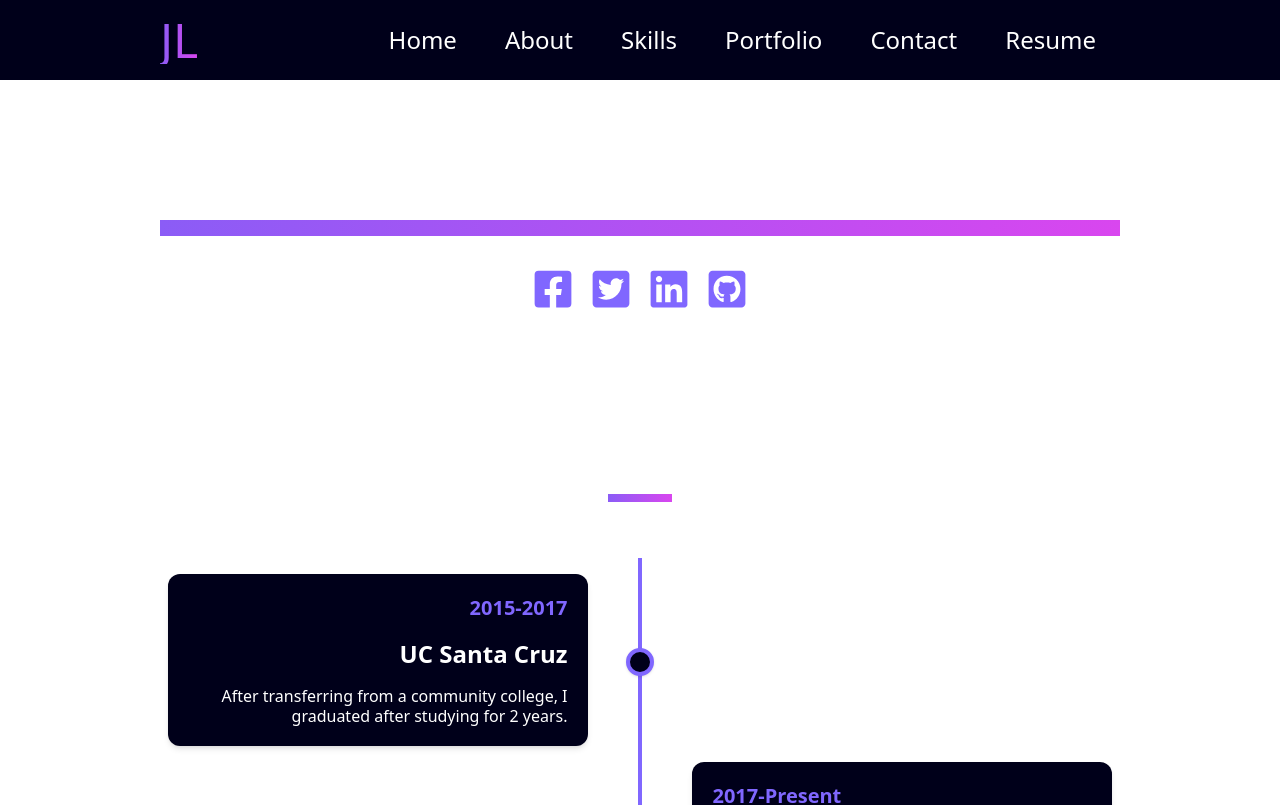
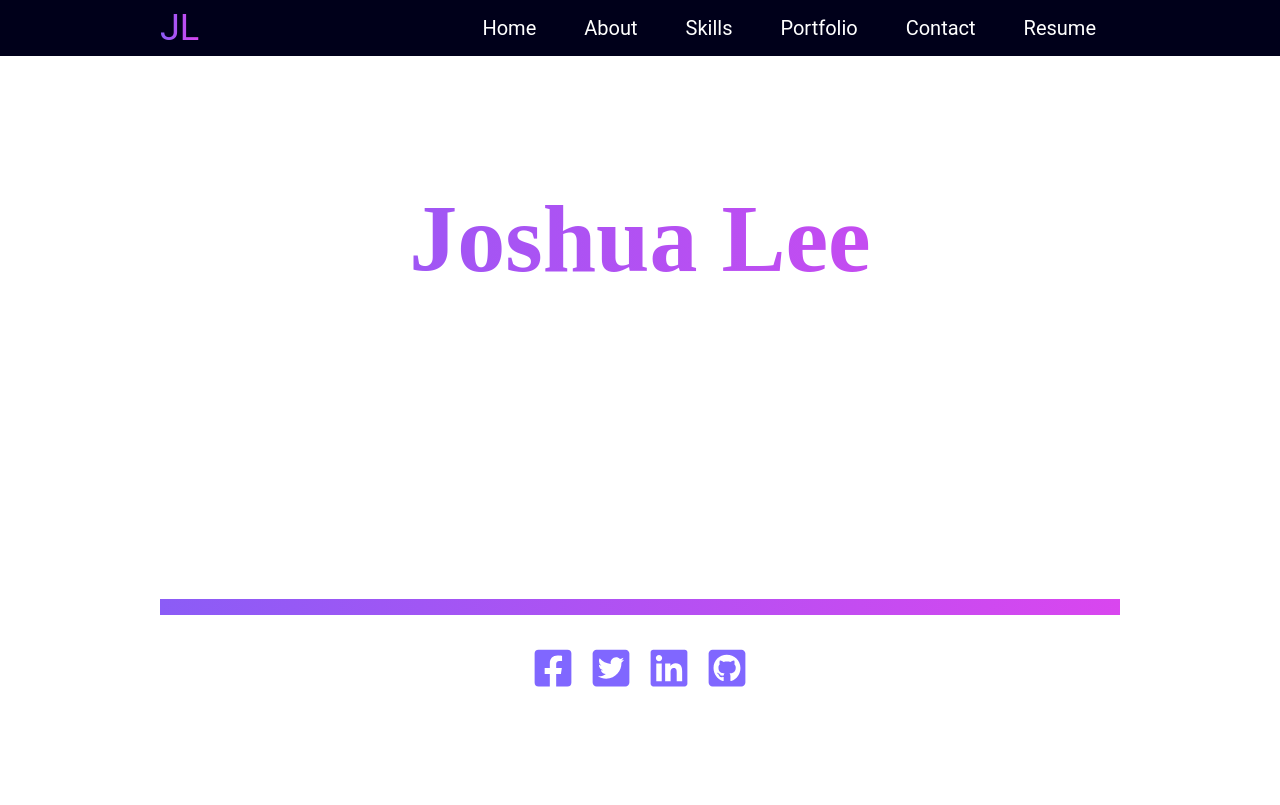
Before and after one commit to lee44/website-portfolio, a Next.js app: page / in a window 1280 px wide. Shown: the top 805 px of the page. Built offline with nearby package versions, Linux system fonts and the light colour scheme.

Commit message:
Finished the home page and extended min height of each section to 1 page length

```diff
--- a/components/nav/Navigation.js
+++ b/components/nav/Navigation.js
@@ -4,26 +4,26 @@ import Menu from './menu'
 const Nav = ({ menu, toggleMenu, scrollToHome, scrollToAbout, scrollToSkills, scrollToPortfolio, scrollToContact }) => {
   return (
     <>
-      <nav className='md:container h-20 top-0 px-8 flex justify-between items-center text-white'>
-        <h1 className='bg-gradient-to-r from-violet-500 to-fuchsia-500 text-transparent bg-clip-text'>JL</h1>
+      <nav className='md:container h-14 top-0 px-8 flex justify-between items-center text-white'>
+        <h2 className='bg-gradient-to-r from-violet-500 to-fuchsia-500 text-transparent bg-clip-text'>JL</h2>
         <ol className='hidden md:flex'>
           <li className='p-6 cursor-pointer' onClick={scrollToHome}>
-            <h4>Home</h4>
+            <h5>Home</h5>
           </li>
           <li className='p-6 cursor-pointer' onClick={scrollToAbout}>
-            <h4>About</h4>
+            <h5>About</h5>
           </li>
           <li className='p-6 cursor-pointer' onClick={scrollToSkills}>
-            <h4>Skills</h4>
+            <h5>Skills</h5>
           </li>
           <li className='p-6 cursor-pointer' onClick={scrollToPortfolio}>
-            <h4>Portfolio</h4>
+            <h5>Portfolio</h5>
           </li>
           <li className='p-6 cursor-pointer' onClick={scrollToContact}>
-            <h4>Contact</h4>
+            <h5>Contact</h5>
           </li>
           <li className='p-6 cursor-pointer'>
-            <h4>Resume</h4>
+            <h5>Resume</h5>
           </li>
         </ol>
         <div className='md:hidden space-y-2 cursor-pointer' onClick={toggleMenu}>
--- a/components/title/Title.js
+++ b/components/title/Title.js
@@ -3,8 +3,14 @@ import React from 'react'
 const Title = () => {
   return (
     <>
-      <h1>Title</h1>
-      <h6>Web Software Developer</h6>
+      <h1 className='text-8xl font-black font-[Rockwell] bg-gradient-to-r from-violet-500 to-fuchsia-500 text-transparent bg-clip-text'>
+        Joshua Lee
+      </h1>
+      <h6 className='text-7xl font-black font-[Rockwell]'>
+        Web <br />
+        Software <br />
+        Developer
+      </h6>
     </>
   )
 }
--- a/pages/index.js
+++ b/pages/index.js
@@ -47,7 +47,7 @@ export default function Home() {
         />
       </header>
       <main className='md:container px-8'>
-        <section className='scroll-mt-20' ref={homeRef}>
+        <section className='scroll-mt-20 flex flex-col justify-center' ref={homeRef}>
           <Title />
           <hr className='h-4 my-8 bg-gradient-to-r from-violet-500 to-fuchsia-500 border-0'></hr>
           <SocialBar direction={'horizontal'} showLinks={false} />
@@ -61,11 +61,12 @@ export default function Home() {
         <section className='scroll-mt-20' ref={portfolioRef}>
           <Portfolio />
         </section>
+      </main>
+      <footer>
         <section className='scroll-mt-20' ref={contactRef}>
           <Contact />
         </section>
-      </main>
-      <footer></footer>
+      </footer>
     </>
   )
 }
--- a/styles/globals.css
+++ b/styles/globals.css
@@ -44,6 +44,12 @@
   }
 }
 
+@layer base {
+  html {
+    font-family: 'Roboto', sans-serif;
+  }
+}
+
 :root {}
 
 * {
@@ -58,8 +64,13 @@ body {
 }
 
 section {
-  /* height: 100vh; */
+  min-height: 100vh;
   margin: 5rem 0;
+}
+
+section:first-child {
+  min-height: calc(100vh - 56px);
+  margin: 56px 0 0 0;
 }
 
 hr {
```
